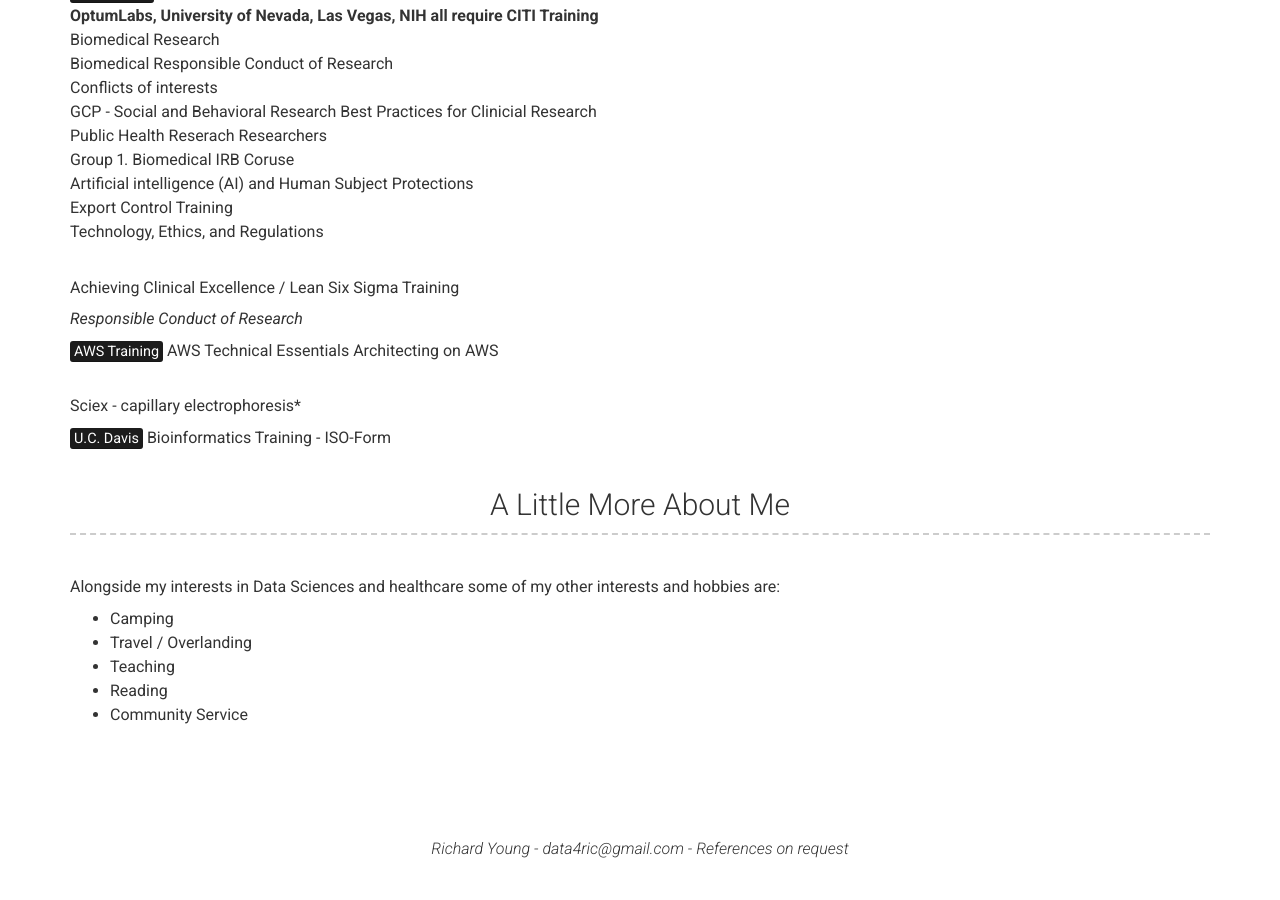
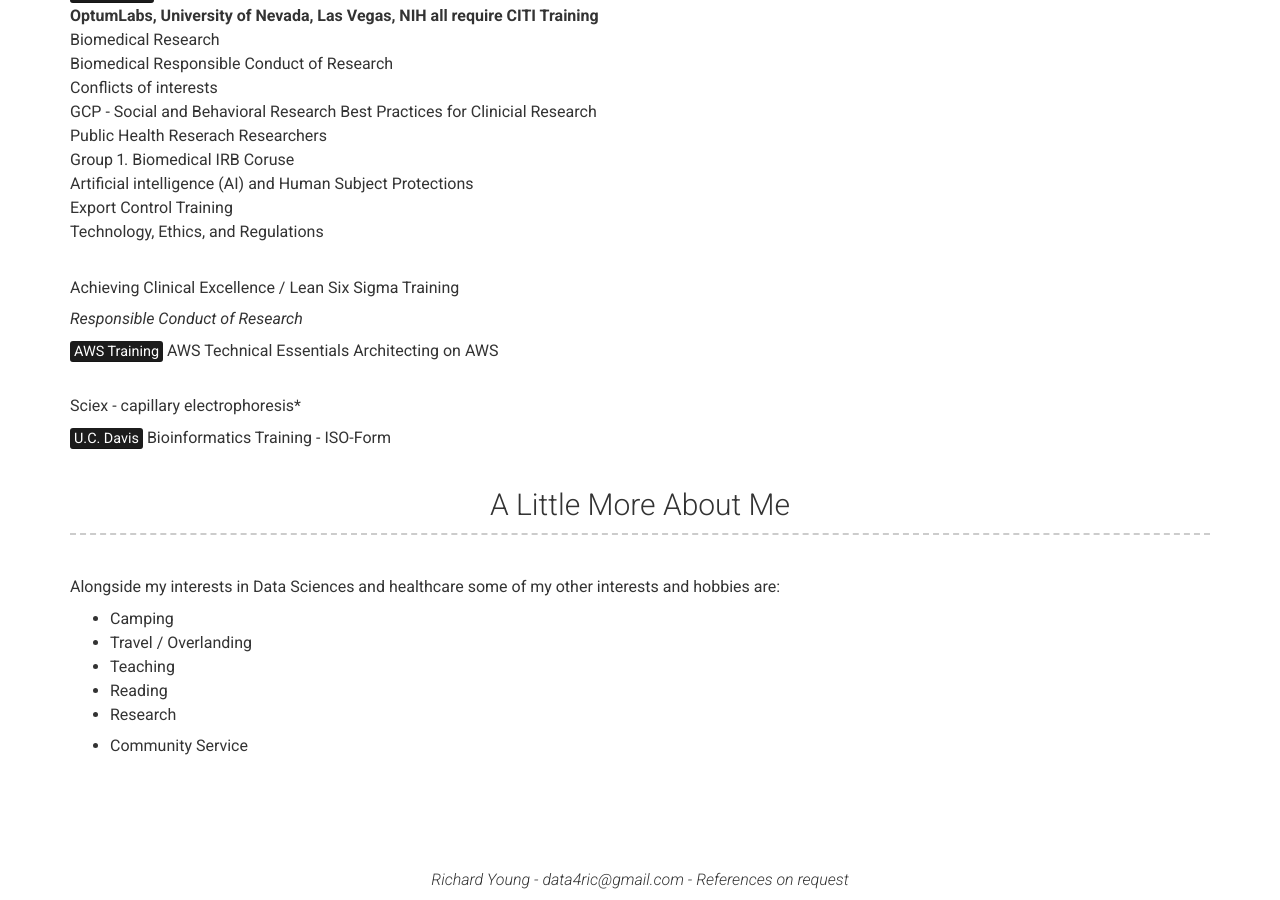
Before and after one commit to ricyoung/ricyoung.github.io, a Jekyll site: the page built from index.md, in a window 1280 px wide and 900 px high, scrolled down 5184 px. Built offline with Jekyll 4.4.1, drawn with Linux system fonts in a browser that asks for light colours; nearby versions of some CDN libraries; before the commit the page ends 6052 px from its top, so only the background shows below that.

Commit message:
Update _config.yml

```diff
--- a/_config.yml
+++ b/_config.yml
@@ -710,6 +710,9 @@
       - Travel / Overlanding
       - Teaching
       - Reading
+      - Research
+
+
       - Community Service
 
   #    Look at this cool image
```
